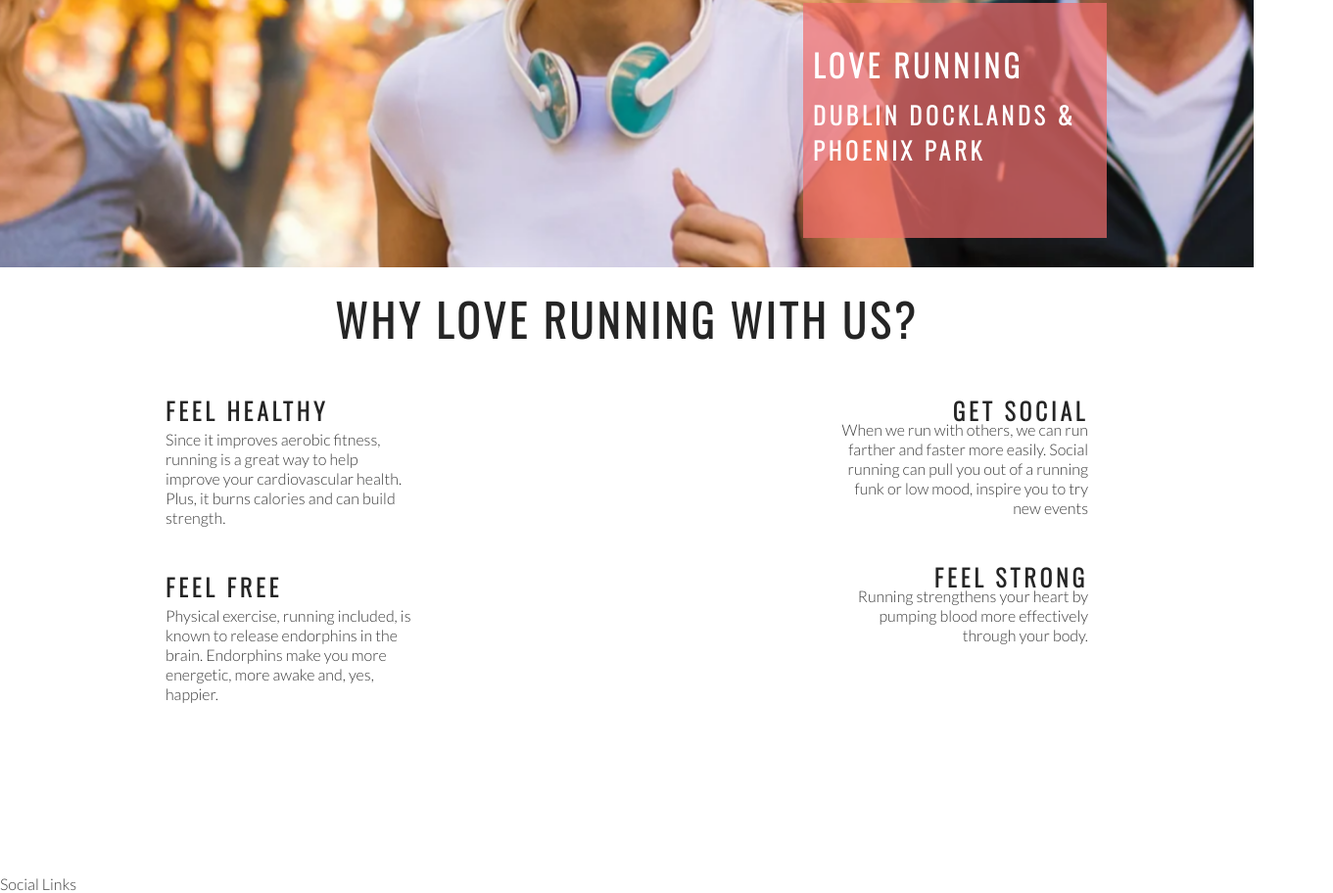
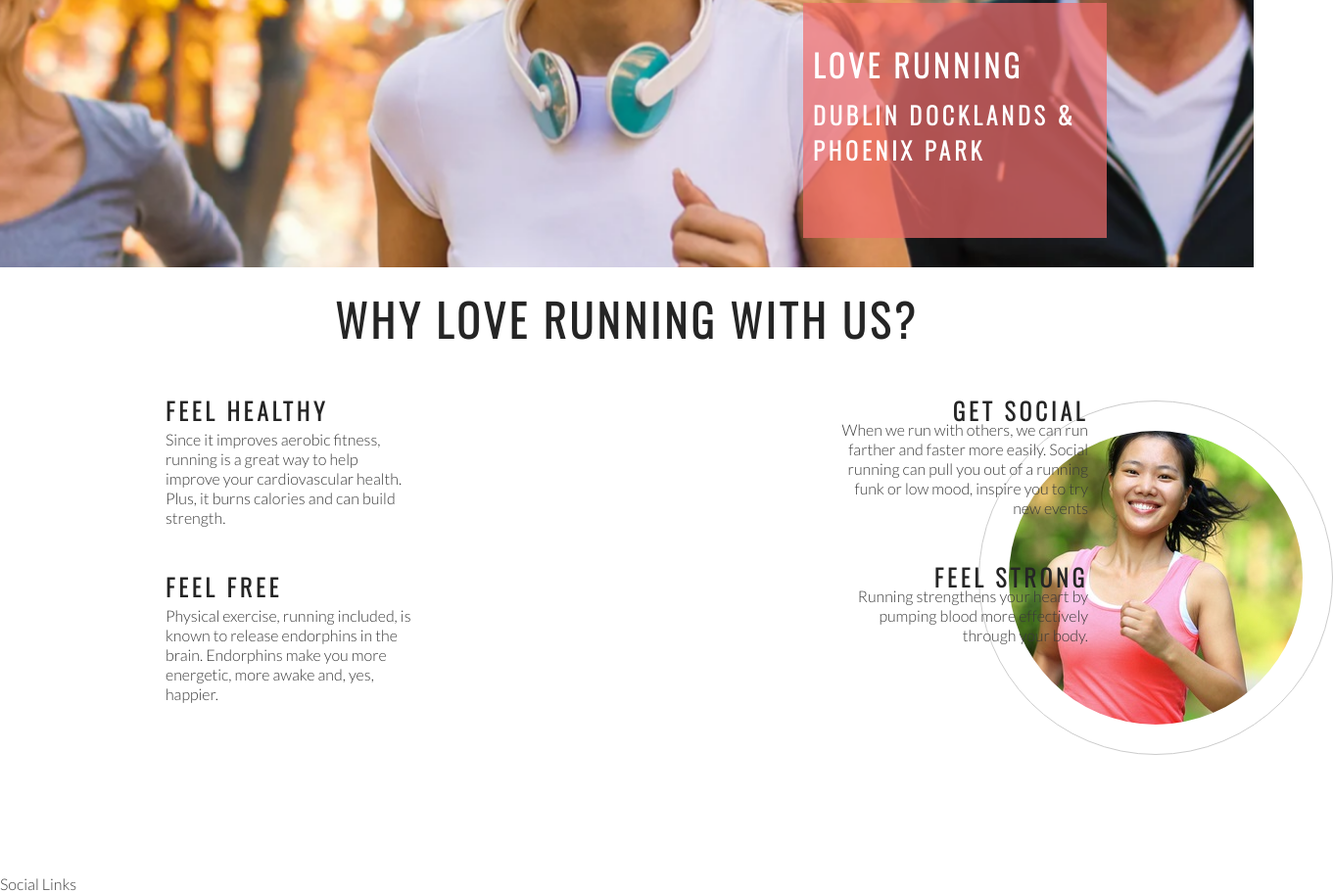
Before and after one commit to sundayswellB356/Running-Club-Dublin, a plain HTML site: page index.html in a window 1280 px wide. Shown: the part 459-1371 px from the top of the page at 98% size, 1361 px wide, since content can reach past the window. Drawn offline with nearby package versions, Linux system fonts and the light colour scheme.

Commit message:
Add club ethos central image and style into a circle

```diff
--- a/assets/css/style.css
+++ b/assets/css/style.css
@@ -165,7 +165,7 @@ body{
                                         font-size:280%;
                                     }
 
-                                 circle-contianer{
+                                    #circle-container{
                                         width:300px;
                                         height:300px;
                                         padding:30px;
@@ -176,8 +176,8 @@ body{
                                         margin: 0 auto;
                                         }
 
-                                    circle-cover-bg{
-                                    background:url("../images/hero-image .webp")no-repeat center center;
+                                        #circle-cover-bg{
+                                        background:url("../images/ethos-center-image.jpeg")no-repeat center center;
                                         height:100%;
                                         border-radius:50%;
                                         }
```
Also changed, not shown: index.html (+1 -1 lines). Lines whose indentation alone changed are shown as unchanged.
